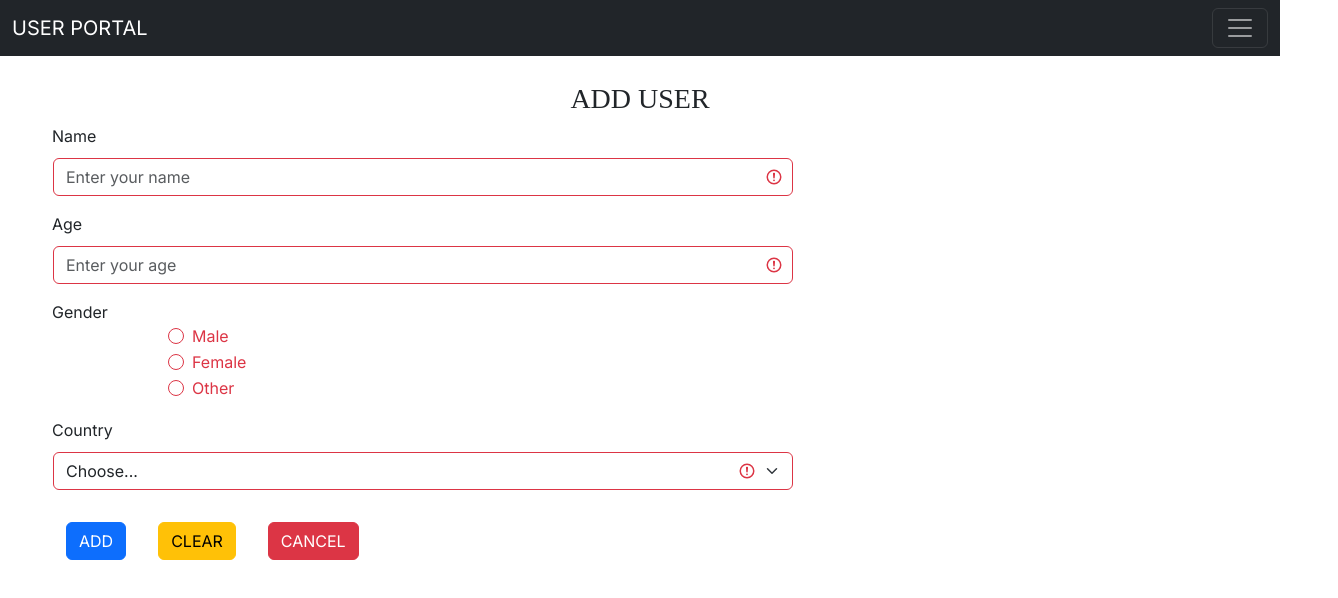
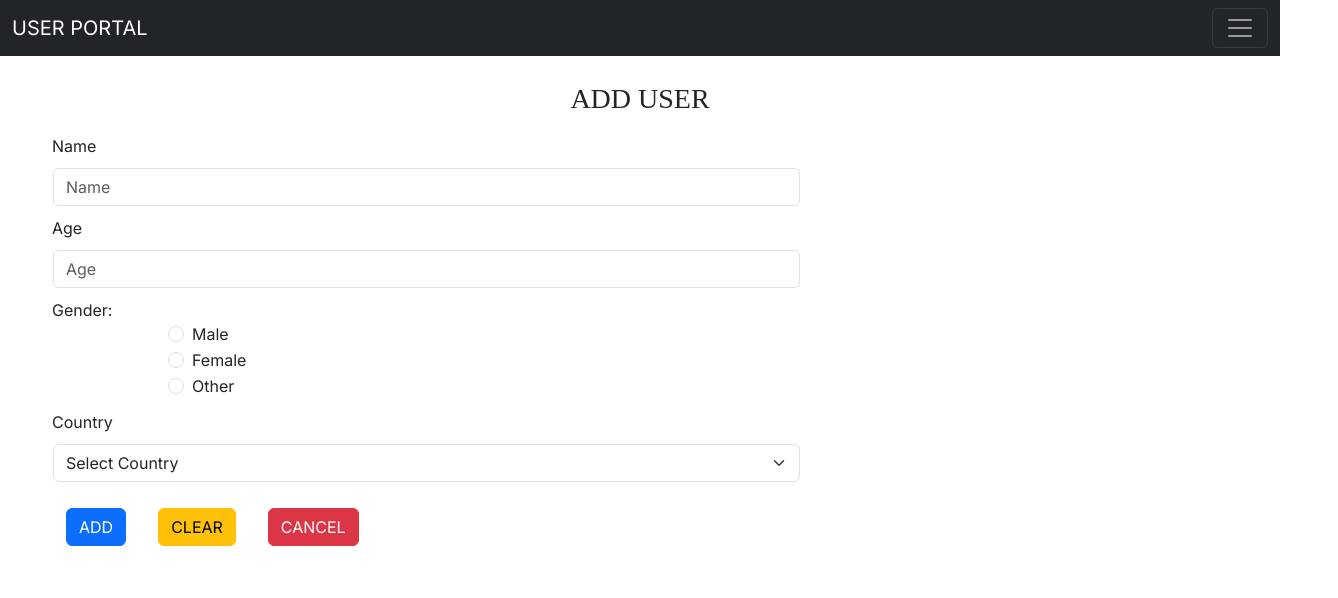
Before and after one commit to Smitasatav/figma, a Next.js app: page /Add-User in a window 1280 px wide. Shown: the top 598 px of the page, 1338 px wide, since content can reach past the window. Built offline with nearby package versions, Linux system fonts and the light colour scheme.

Commit message:
form with react validation (formik & Yup) added

```diff
--- a/src/app/Add-User/page.tsx
+++ b/src/app/Add-User/page.tsx
@@ -3,7 +3,6 @@ import React, { useState, useEffect } from "react";
 import Form from "@/components/Form";
 import axios from "@/components/api";
 import { userDef } from "@/components/types";
-
 import { useRouter } from "next/navigation";
 import Head from "next/head";
 
@@ -30,7 +29,7 @@ export default function AddTask() {
       <Form
         submitBtnLable="ADD"
         title="ADD USER"
-        onSave={save}
+        save={save}
         loading={loading}
       />
     </main>
--- a/src/app/Edit-User/[id]/page.tsx
+++ b/src/app/Edit-User/[id]/page.tsx
@@ -46,7 +46,7 @@ export default function EditUser() {
       <Form
         submitBtnLable="Update"
         title=" EDIT YOUR TASK"
-        onSave={save}
+        save={save}
         user={user}
         loading={loading}
       />
--- a/src/components/Form/index.tsx
+++ b/src/components/Form/index.tsx
@@ -1,277 +1,172 @@
-"use client";
-import React, { useEffect, useState } from "react";
+import React from "react";
+import { Formik, Form, Field } from "formik";
+import * as Yup from "yup";
 import Link from "next/link";
 import { userDef } from "@/components/types";
 import Spinner from "@/components/Spinner";
 import { countries, genders } from "./config.js";
 import "./style.css";
+
 interface props {
   submitBtnLable: string;
   title?: string;
   user?: userDef;
-  onSave: (user: userDef) => void;
+
   loading?: boolean;
+  save: (user: userDef) => void; // Define the save function type
 }
 
-export default function Form({
+const SignupSchema = Yup.object().shape({
+  name: Yup.string().min(2).max(25).required("Please enter your name"),
+  age: Yup.number()
+    .min(16, "Please enter age greater than 16 ")
+    .max(60, "Please enter age less than 60")
+    .required("Please enter your age"),
+  gender: Yup.string().required("Please select a gender"),
+  country: Yup.string().required("Please select a gender"),
+});
+
+export default function UserForm({
   submitBtnLable,
-  onSave,
   user,
   title,
   loading,
+  save,
 }: props) {
-  const [name, setName] = useState("");
-  const [age, setAge] = useState("");
-  const [gender, setGender] = useState("");
-  const [country, setCountry] = useState("");
-
-  const save = (event: React.SyntheticEvent) => {
-    let user: userDef = { name, age, gender, country };
-    event.preventDefault();
-    // console.log(user)
-    onSave(user);
-  };
-
-  const clearForm = () => {
-    setName("");
-    setAge("");
-    setGender("");
-    setCountry("");
-  };
-
-  useEffect(() => {
-    if (user) {
-      setName(user.name);
-      setAge(user.age);
-      setGender(user.gender);
-      setCountry(user.country);
-    }
-  }, [user]);
-
   return (
     <main>
       <h3 className="text-center">{title}</h3>
       {loading ? (
         <Spinner />
       ) : (
-        <form
+        <Formik
+          initialValues={{
+            name: user ? user.name : "",
+            age: user ? user.age : "",
+            gender: user ? user.gender : "",
+            country: user ? user.country : "",
+          }}
+          validationSchema={SignupSchema}
           onSubmit={save}
-          className="row g-3 needs-validation was-validated"
         >
+          {({ errors, touched }) => (
+            <Form>
+              {/* className="row g-3 needs-validation was-validated" */}
               <div className="col-md-7">
+                {/* for name */}
                 <label className="col-sm-2-col-form-label">Name</label>
-            <input
-              type="text"
-              className="form-control"
+                <Field
                   name="name"
-              required
-              placeholder="Enter your name"
-              onChange={(event) => setName(event.currentTarget.value)}
-              value={name}
+                  placeholder="Name"
+                  className={`form-control ${
+                    touched.name && errors.name ? "is-invalid" : ""
+                  }`}
+                  style={{
+                    borderColor: touched.name && errors.name ? "red" : "",
+                  }}
                 />
-            <div className="valid-feedback">Looks good...</div>
+                {errors.name && touched.name ? (
+                  <div className="invalid-feedback">{errors.name}</div>
+                ) : null}
               </div>
+
               {/* for age */}
-
               <div className="col-md-7">
                 <label className="col-sm-2-col-form-label">Age</label>
-            <input
+                <Field
+                  name="age"
                   type="number"
-              name="age"
-              className="form-control"
-              required
-              placeholder="Enter your age"
-              onChange={(event) => setAge(event.currentTarget.value)}
-              value={age}
+                  placeholder="Age"
+                  className={`form-control ${
+                    touched.age && errors.age ? "is-invalid" : ""
+                  }`}
+                  style={{
+                    borderColor: touched.age && errors.age ? "red" : "",
+                  }}
                 />
-            <div className="valid-feedback">Looks good...</div>
+                {errors.age && touched.age ? (
+                  <div className="invalid-feedback">{errors.age}</div>
+                ) : null}
               </div>
-
               {/* for gender */}
-
-          <div className="col-md-8">
-            <label className="col-sm-2-col-form-label">Gender</label>
-            {genders.map((item, index) => (
-              <div key={index} className="form-check">
-                <input
+              <div className="col-md-7">
+                <label className="col-sm-2-col-form-label">Gender:</label>
+                <div>
+                  {genders.map((gender) => (
+                    <label key={gender} className="form-check">
+                      <Field
                         className="form-check-input"
                         type="radio"
                         name="gender"
-                  required
-                  value={item}
-                  checked={gender === item}
-                  onChange={(event) => setGender(event.currentTarget.value)}
+                        value={gender}
                       />
-                <label className="form-check-label" htmlFor={`gender${index}`}>
-                  {item}
+                      {gender}
                     </label>
+                  ))}
                 </div>
+                {errors.gender && touched.gender ? (
+                  <div>{errors.gender}</div>
+                ) : null}
+                <div className="valid-feedback"></div>
+              </div>
+              {/* for country */}
+              <div className="col-md-7">
+                <label className="col-sm-2-col-form-label">Country</label>
+                <Field
+                  name="country"
+                  as="select"
+                  className={`form-select ${
+                    touched.country && errors.country ? "is-invalid" : ""
+                  }`}
+                  style={{
+                    borderColor: touched.country && errors.country ? "red" : "",
+                  }}
+                >
+                  <option value="">Select Country</option>
+                  {countries.map((country) => (
+                    <option key={country} value={country}>
+                      {country}
+                    </option>
                   ))}
-            <div className="valid-feedback">Looks good...</div>
+                </Field>
+                {errors.country && touched.country ? (
+                  <div className="invalid-feedback" style={{ color: "red" }}>
+                    {errors.country}
+                  </div>
+                ) : null}
               </div>
 
-          {/* for country */}
-
-          <div className="col-md-7">
-            <label className="col-sm-2-col-form-label">Country</label>
-            <select
-              id="inputState"
-              className="form-select"
-              name="country"
-              required
-              value={country}
-              onChange={(event) => setCountry(event.currentTarget.value)}
-            >
-              <option selected disabled value="">
-                Choose...
-              </option>
-              {countries.map((item, index) => (
-                <option key={index} value={item}>
-                  {item}
-                </option>
-              ))}
-            </select>
-            <div className="valid-feedback">Looks good...</div>
-          </div>
               {/* for buttons */}
 
               <div className="buttons">
                 <div className="d-flex flex-row mb-3">
                   <div className=" p-3">
-                <button type="submit" className=" btn btn-primary ">
+                    <button type="submit" className="btn btn-primary">
                       {submitBtnLable}
                     </button>
                   </div>
                   <div className="p-3">
                     <button
-                  type="submit"
+                      type="button"
                       className="btn btn-warning"
-                  onClick={clearForm}
+                      // onClick={clearForm}
                     >
                       CLEAR
                     </button>
                   </div>
                   <div className="p-3 ">
                     <Link href="/">
-                  <button type="button" className=" btn btn-danger">
+                      <button type="button" className="btn btn-danger">
                         CANCEL
                       </button>
                     </Link>
                   </div>
                 </div>
               </div>
-        </form>
+            </Form>
+          )}
+        </Formik>
       )}
     </main>
   );
 }
-
-{
-  /* <div className="container my-3">
-        <h3 className="text-center">{title}</h3>
-        {!loading && (
-          <form onSubmit={save} className="mt-4">
-            <div className="row mb-3">
-              <label className="col-sm-2 col-form-label">Name</label>
-              <div className="col-sm-10">
-                <input
-                  type="text"
-                  className="form-control"
-                  name="name"
-                  required
-                  placeholder="Enter your name"
-                  onChange={(event) => setName(event.currentTarget.value)}
-                  value={name}
-                />
-              </div>
-            </div>
-            <div className="row mb-3">
-              <label className="col-sm-2 col-form-label">Age</label>
-              <div className="col-sm-10">
-                <input
-                  type="number"
-                  name="age"
-                  className="form-control"
-                  required
-                  placeholder="Enter your age"
-                  onChange={(event) => setAge(event.currentTarget.value)}
-                  value={age}
-                />
-              </div>
-            </div>
-            <div className="row mb-3">
-              <label className="col-sm-2 col-form-label">Gender</label>
-              <div className="col-sm-10">
-                {genders.map((item, index) => (
-                  <div key={index} className="form-check">
-                    <input
-                      className="form-check-input"
-                      type="radio"
-                      name="gender"
-                      required
-                      value={item}
-                      checked={gender === item}
-                      onChange={(event) => setGender(event.currentTarget.value)}
-                    />
-                    <label
-                      className="form-check-label"
-                      htmlFor={`gender${index}`}
-                    >
-                      {item}
-                    </label>
-                  </div>
-                ))}
-              </div>
-            </div>
-            <div className="row mb-3">
-              <label htmlFor="inputName" className="col-sm-2 col-form-label">
-                Country
-              </label>
-              <div className="col-sm-10">
-                <select
-                  id="inputState"
-                  className="form-select"
-                  name="country"
-                  required
-                  value={country}
-                  onChange={(event) => setCountry(event.currentTarget.value)}
-                >
-                  <option selected disabled value="">
-                    Choose...
-                  </option>
-                  {countries.map((item, index) => (
-                    <option key={index} value={item}>
-                      {item}
-                    </option>
-                  ))}
-                </select>
-              </div>
-            </div>
-            <div className="d-flex flex-row mb-3">
-              <div className=" p-3">
-                <button type="submit" className=" btn btn-primary ">
-                  {submitBtnLable}
-                </button>
-              </div>
-              <div className="p-3">
-                <button
-                  type="submit"
-                  className="btn btn-warning"
-                  onClick={clearForm}
-                >
-                  CLEAR
-                </button>
-              </div>
-              <div className="p-3 ">
-                <Link href="/">
-                  <button type="button" className=" btn btn-danger">
-                    CANCEL
-                  </button>
-                </Link>
-              </div>
-            </div>
-          </form>
-        )}
-      </div>
-      {loading && <Spinner />} */
-}
--- a/src/components/Form/style.css
+++ b/src/components/Form/style.css
@@ -4,6 +4,7 @@
 
 .col-sm-2-col-form-label {
   margin-left: 52px;
+  margin-top: 10px;
 }
 
 .form-control,
@@ -19,6 +20,7 @@
 
 .buttons {
   margin-left: 50px;
+  margin-top: 10px;
 }
 
 .text-center {
@@ -29,3 +31,19 @@
 .valid-feedback {
   margin-left: 53px;
 }
+
+/* .form-error {
+  font-size: 0.875rem;
+  color: #dc3545;
+  margin-top: 0.25rem;
+  margin-left: 10px;
+} */
+
+/* .form-control.is-invalid {
+  border-color: red;
+  box-shadow: none !important;
+} */
+
+/* .invalid-feedback {
+  color: red;
+} */
--- a/src/components/types.ts
+++ b/src/components/types.ts
@@ -4,5 +4,7 @@ export interface userDef {
   age: string;
   gender: string;
   country: string;
+  created: string;
+  modified: string;
   user?: string;
 }
```
Also changed, not shown: src/app/example-form/page.tsx (added, +104 -0 lines), src/components/Table/index.tsx (+24 -1 lines). Lines whose indentation alone changed are shown as unchanged.
